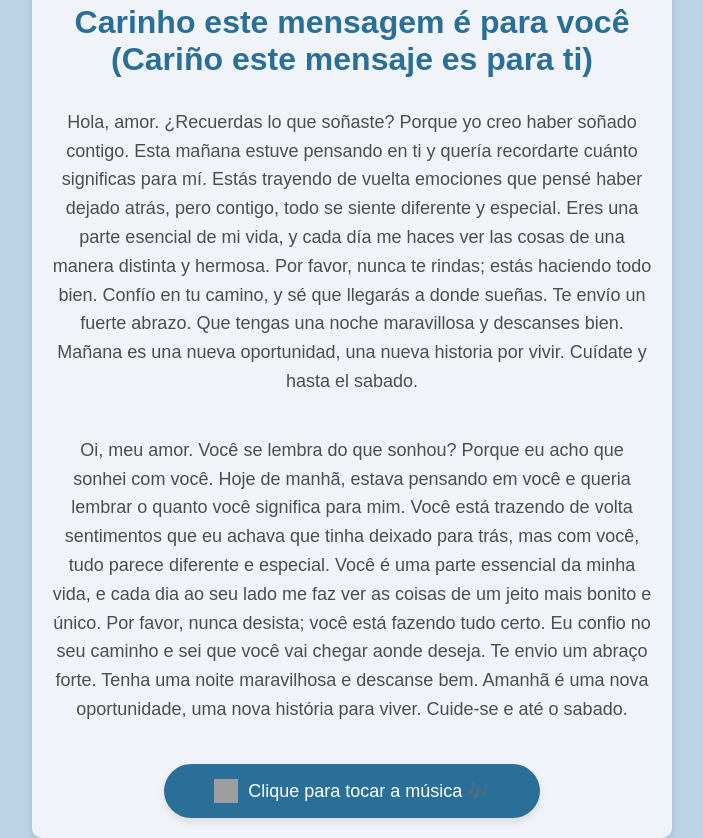
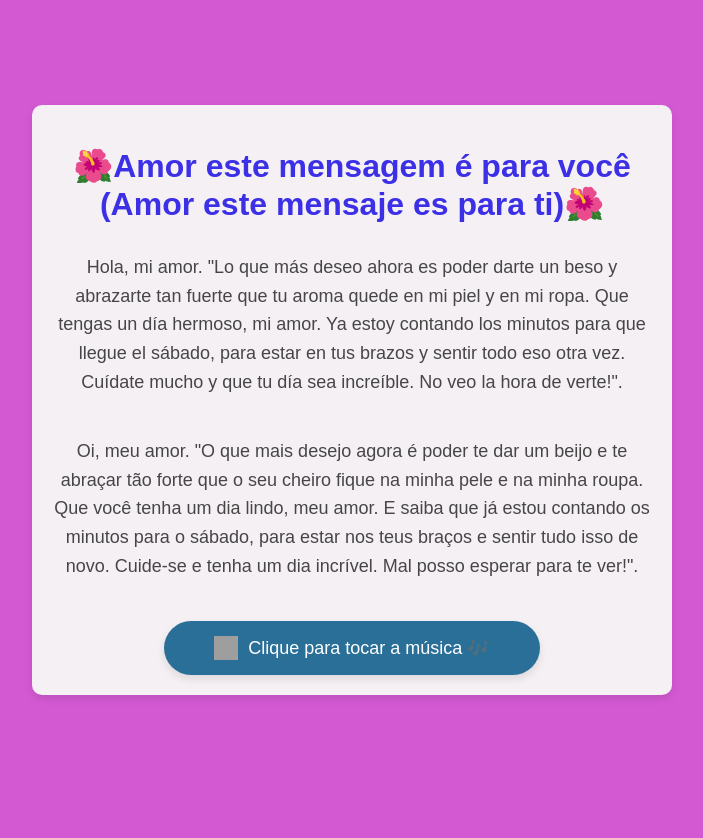
Before and after one commit to martin123-cmd/martin123-cmd.github.io, a plain HTML site: page index.html in a window 1280 px wide. Shown: the whole page, without its empty margins (288-991 px from the left). After the commit the page ends 800 px from the top, so only its background shows below. Drawn offline with Linux system fonts and the light colour scheme; grey boxes are pictures that could not be loaded.

Commit message:
Add files via upload

```diff
--- a/index.html
+++ b/index.html
@@ -13,7 +13,7 @@
             justify-content: center;
             align-items: center;
             height: 100vh;
-            background-color: #bcd4e6; /* Azul claro suave */
+            background-color: #d359d3; /* Azul claro suave */
             text-align: center;
         }
 
@@ -21,18 +21,18 @@
             max-width: 600px;
             padding: 20px;
             border-radius: 10px;
-            background-color: #f0f4f8; /* Fundo suave */
+            background-color: #f5f0f4; /* Fundo suave */
             box-shadow: 0 4px 8px rgba(0, 0, 0, 0.1);
         }
 
         h1 {
-            color: #2a6f97; /* Azul profundo */
+            color: #3c30e7; /* Azul profundo */
             font-size: 32px;
             margin-bottom: 30px;
         }
 
         p {
-            color: #4d4d4d; /* Cinza escuro */
+            color: #474646; /* Cinza escuro */
             font-size: 18px;
             margin-bottom: 40px;
             line-height: 1.6;
@@ -83,12 +83,12 @@
 </head>
 <body>
     <div class="container">
-        <h1>Carinho este mensagem é para você (Cariño este mensaje es para ti)</h1>
+        <h1>🌺Amor este mensagem é para você (Amor este mensaje es para ti)🌺</h1>
         <p>
-        Hola, amor. ¿Recuerdas lo que soñaste? Porque yo creo haber soñado contigo. Esta mañana estuve pensando en ti y quería recordarte cuánto significas para mí. Estás trayendo de vuelta emociones que pensé haber dejado atrás, pero contigo, todo se siente diferente y especial. Eres una parte esencial de mi vida, y cada día me haces ver las cosas de una manera distinta y hermosa. Por favor, nunca te rindas; estás haciendo todo bien. Confío en tu camino, y sé que llegarás a donde sueñas. Te envío un fuerte abrazo. Que tengas una noche maravillosa y descanses bien. Mañana es una nueva oportunidad, una nueva historia por vivir. Cuídate y hasta el sabado.
+        Hola, mi amor. "Lo que más deseo ahora es poder darte un beso y abrazarte tan fuerte que tu aroma quede en mi piel y en mi ropa. Que tengas un día hermoso, mi amor. Ya estoy contando los minutos para que llegue el sábado, para estar en tus brazos y sentir todo eso otra vez. Cuídate mucho y que tu día sea increíble. No veo la hora de verte!".
         </p>
         <p>
-        Oi, meu amor. Você se lembra do que sonhou? Porque eu acho que sonhei com você. Hoje de manhã, estava pensando em você e queria lembrar o quanto você significa para mim. Você está trazendo de volta sentimentos que eu achava que tinha deixado para trás, mas com você, tudo parece diferente e especial. Você é uma parte essencial da minha vida, e cada dia ao seu lado me faz ver as coisas de um jeito mais bonito e único. Por favor, nunca desista; você está fazendo tudo certo. Eu confio no seu caminho e sei que você vai chegar aonde deseja. Te envio um abraço forte. Tenha uma noite maravilhosa e descanse bem. Amanhã é uma nova oportunidade, uma nova história para viver. Cuide-se e até o sabado.
+        Oi, meu amor. "O que mais desejo agora é poder te dar um beijo e te abraçar tão forte que o seu cheiro fique na minha pele e na minha roupa. Que você tenha um dia lindo, meu amor. E saiba que já estou contando os minutos para o sábado, para estar nos teus braços e sentir tudo isso de novo. Cuide-se e tenha um dia incrível. Mal posso esperar para te ver!".
         </p>
 
         <button id="musicButton">
@@ -96,7 +96,7 @@
             <span>Clique para tocar a música 🎶</span>
         </button>
         <audio id="audioPlayer">
-            <source src="Bad_Bunny_ft__Bomba_Estereo_-_Ojitos_Lindos__Video_Oficial____Un_Verano_Sin_Ti_[_YouConvert.net_].mp3" type="audio/mpeg">
+            <source src="Hoy_Me_Levante_-_Andrey_Serrano_[_YouConvert.net_].mp3" type="audio/mpeg">
             Seu navegador não suporta o elemento de áudio.
         </audio>
     </div>
```
Also changed, not shown: 1 other file.
